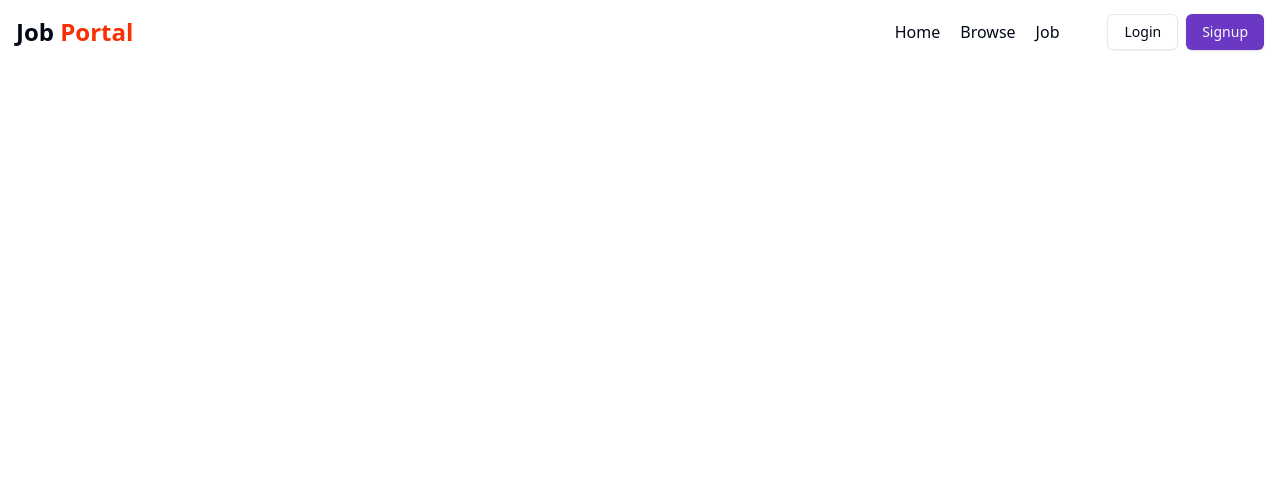
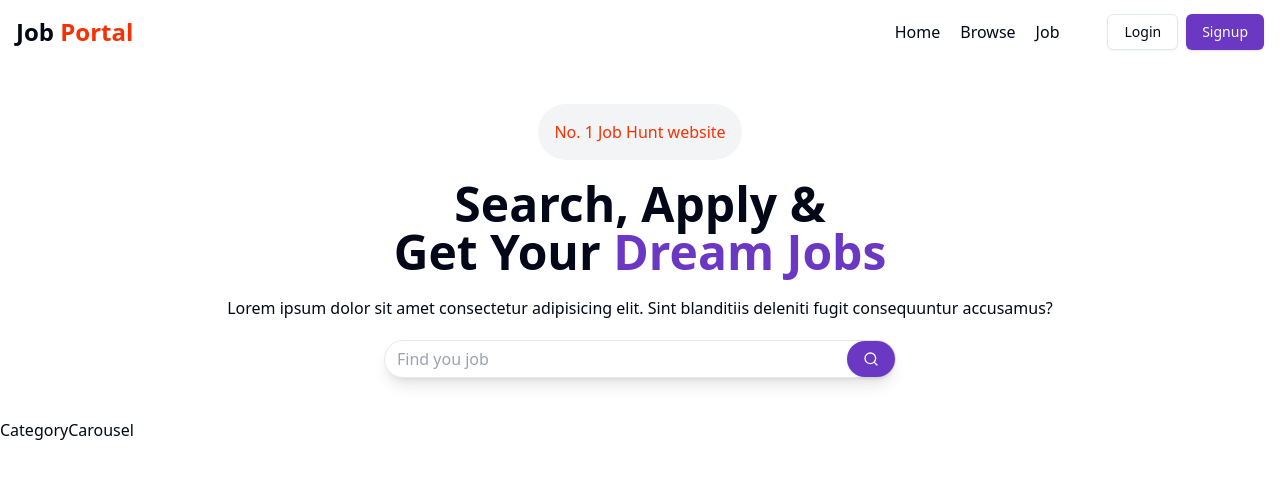
Before and after one commit to Shashiprakashji/Job-Portal, a React (Vite) app in the folder Frontend/: page / in a window 1280 px wide. Shown: the top 478 px of the page. Built offline with nearby package versions, Linux system fonts and the light colour scheme.

Commit message:
completed herosection structure

```diff
--- /dev/null
+++ b/Frontend/src/components/CategoryCarousel.jsx
@@ -0,0 +1,7 @@
+import React from "react";
+
+function CategoryCarousel() {
+  return <div>CategoryCarousel</div>;
+}
+
+export default CategoryCarousel;
--- /dev/null
+++ b/Frontend/src/components/HeroSection.jsx
@@ -0,0 +1,37 @@
+import React from "react";
+import { Button } from "./ui/button";
+import { Search } from "lucide-react";
+
+function HeroSection() {
+  return (
+    <>
+      <div className="text-center">
+        <div className="flex flex-col gap-5 my-10">
+          <span className=" mx-auto px-4 py-4 rounded-full bg-gray-100 font-medium text-[#F83002]">
+            No. 1 Job Hunt website
+          </span>
+          <h1 className="text-5xl font-bold">
+            Search, Apply & <br />
+            Get Your <span className="text-[#6a38c2]">Dream Jobs</span>
+          </h1>
+          <p>
+            Lorem ipsum dolor sit amet consectetur adipisicing elit. Sint
+            blanditiis deleniti fugit consequuntur accusamus?
+          </p>
+          <div className="flex w-[40%] shadow-lg border border-gray-200 pl-3 rounded-full items-center gap-4 mx-auto">
+            <input
+              type="text"
+              placeholder="Find you job"
+              className="outline-none border-none w-full bg-white"
+            />
+            <Button className="rounded-full bg-[#6a38c2]">
+              <Search className="h-5 w-5" />
+            </Button>
+          </div>
+        </div>
+      </div>
+    </>
+  );
+}
+
+export default HeroSection;
--- a/Frontend/src/components/Home.jsx
+++ b/Frontend/src/components/Home.jsx
@@ -1,10 +1,14 @@
 import React from "react";
 import Navbar from "./shared/Navbar";
+import HeroSection from "./HeroSection";
+import CategoryCarousel from "./CategoryCarousel";
 
 const Home = () => {
   return (
     <>
       <Navbar />
+      <HeroSection />
+      <CategoryCarousel />
     </>
   );
 };
--- a/Frontend/src/index.css
+++ b/Frontend/src/index.css
@@ -65,16 +65,20 @@
     --ring: 212.7 26.8% 83.9%;
   }
 
+  @layer base {
+    * {
+      @apply border-border;
+    }
+    body {
+      @apply bg-background text-foreground;
+    }
+  }
+
   * {
     @apply border-border;
   }
   body {
     @apply bg-background text-foreground;
-  }
-
-  /* Input styling */
-  input {
-    @apply w-full border border-border rounded-md p-3 text-sm bg-input text-foreground focus:outline-none focus:border-primary focus:ring-1 focus:ring-primary;
   }
 
   /* Form container styling */
@@ -88,7 +92,4 @@
   }
 
   /* Heading styling */
-  h1 {
-    @apply text-center font-bold text-xl text-foreground;
-  }
 }
```
